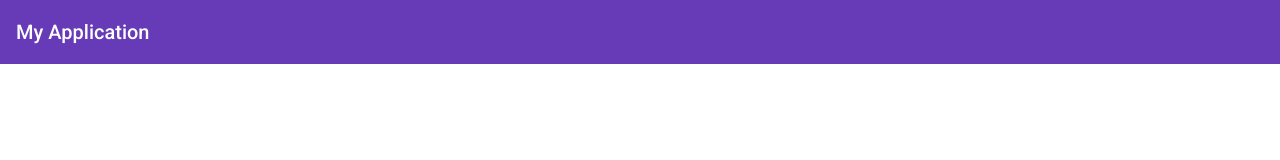
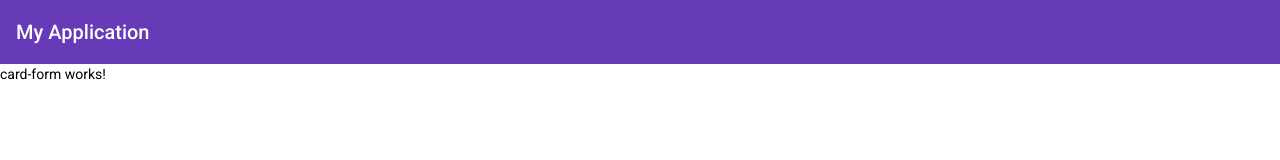
Before and after one commit to tushar-js/siera, an Angular app: page / in a window 1280 px wide. Shown: the top 160 px of the page. Built offline with nearby package versions, Linux system fonts and the light colour scheme.

Commit message:
card-form works!

```diff
--- a/angular.json
+++ b/angular.json
@@ -7,7 +7,8 @@
       "projectType": "application",
       "schematics": {
         "@schematics/angular:component": {
-          "style": "scss"
+          "style": "scss",
+          "skipTests": true
         }
       },
       "root": "",
--- a/src/app/app.component.html
+++ b/src/app/app.component.html
@@ -1,3 +1,8 @@
-<mat-toolbar  color="primary">
-  <span>My Application</span>
-</mat-toolbar>
+<header>
+    <mat-toolbar color="primary">
+        <span>My Application</span>
+    </mat-toolbar>
+</header>
+<main>
+    <app-card-form></app-card-form>
+</main>
--- a/src/app/app.module.ts
+++ b/src/app/app.module.ts
@@ -3,11 +3,13 @@ import { NgModule } from '@angular/core';
 
 import { AppComponent } from './app.component';
 import { BrowserAnimationsModule } from '@angular/platform-browser/animations';
-import { MaterialModule } from './material.module';
+import { MaterialModule } from './modules/material.module';
+import { CardFormComponent } from './card-form/card-form.component';
 
 @NgModule({
     declarations: [
-        AppComponent
+        AppComponent,
+        CardFormComponent
     ],
     imports: [
         BrowserModule,
--- /dev/null
+++ b/src/app/card-form/card-form.component.html
@@ -0,0 +1 @@
+<p>card-form works!</p>
--- /dev/null
+++ b/src/app/card-form/card-form.component.ts
@@ -0,0 +1,15 @@
+import { Component, OnInit } from '@angular/core';
+
+@Component({
+  selector: 'app-card-form',
+  templateUrl: './card-form.component.html',
+  styleUrls: ['./card-form.component.scss']
+})
+export class CardFormComponent implements OnInit {
+
+  constructor() { }
+
+  ngOnInit(): void {
+  }
+
+}
```
Also changed, not shown: src/app/card-form/card-form.component.scss (added), src/app/modules/material.module.ts (renamed from src/app/material.module.ts).
